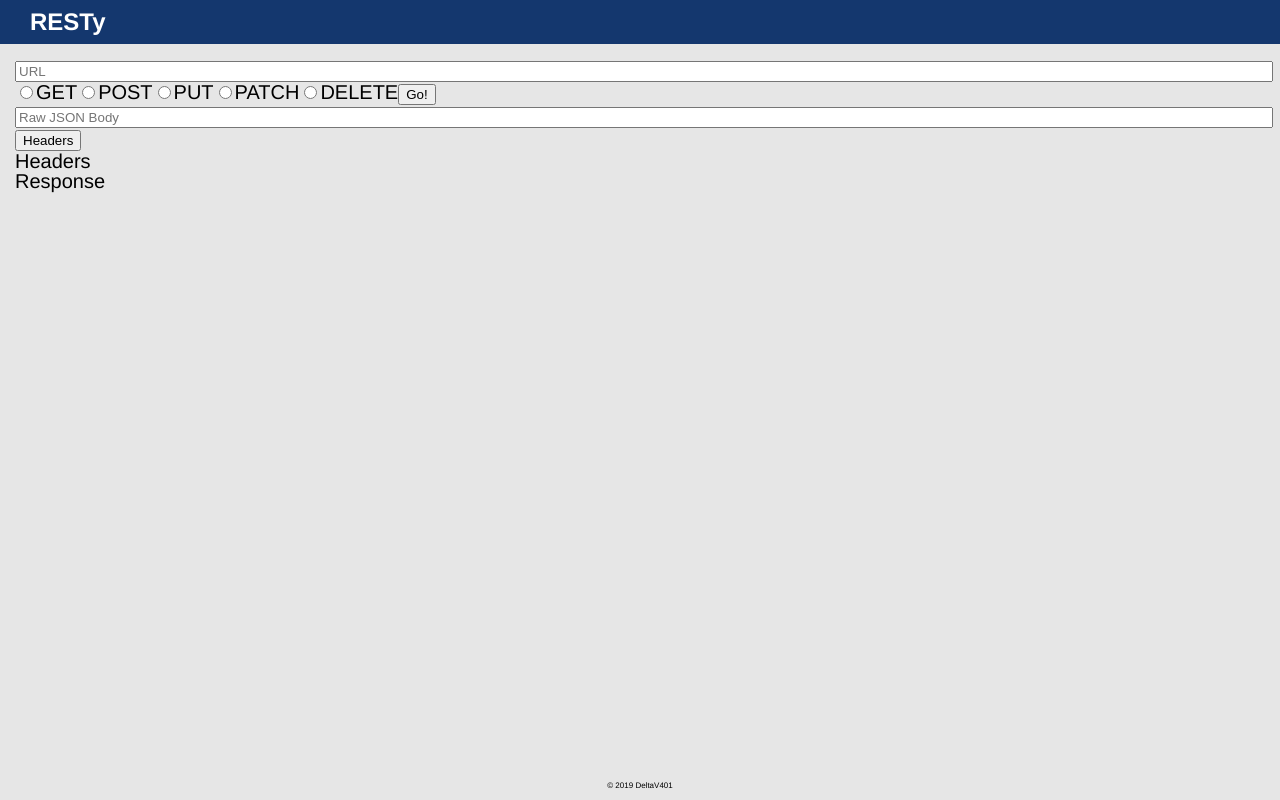
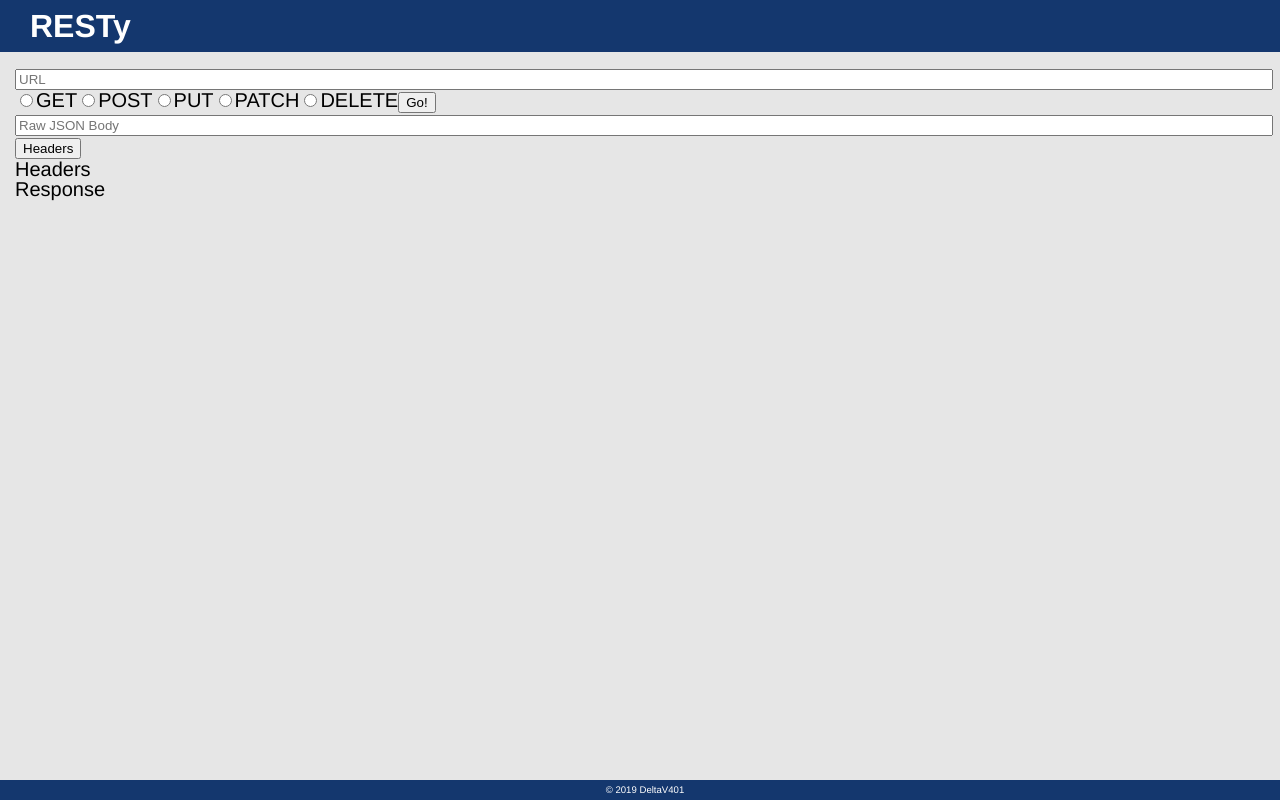
Before and after one commit to DeltaV401/react-resty-app, a React (Create React App) app: page / in a window 1280 px wide. Built offline with nearby package versions, Linux system fonts and the light colour scheme.

Commit message:
Additional styling to match sample site

```diff
--- a/src/styles/App.scss
+++ b/src/styles/App.scss
@@ -20,7 +20,7 @@ main {
 
 header {
   h1 {
-    font-size: 1.5rem;
+    font-size: 2rem;
     font-weight: bold;
     color: white;
   }
@@ -30,10 +30,13 @@ header {
 
 footer {
   h5 {
-    font-size: .5rem;
+    font-size: .6rem;
     text-align: center;
+    color: white;
   }
+  background-color: $background;
+  padding: 5px;
   width: 100%;
   position: fixed;
-  bottom: 10px;
+  bottom: 0;
 }
```
